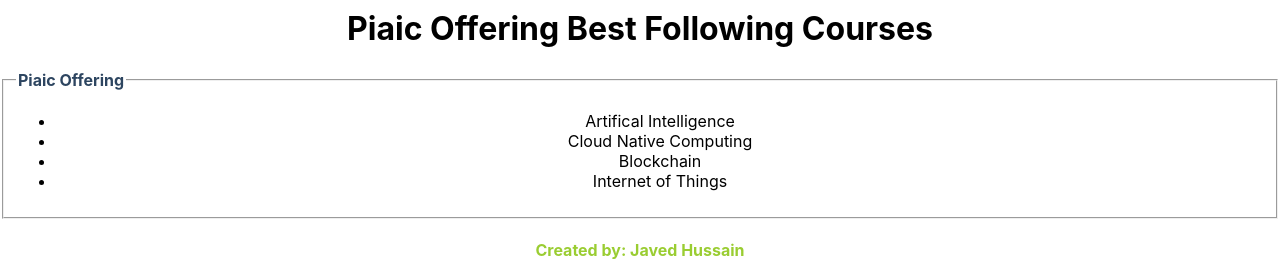
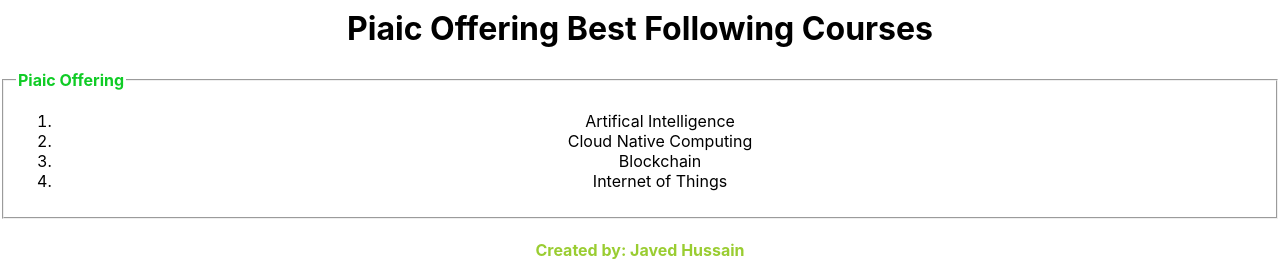
Before and after one commit to JHussains/Hexproject1, a React (Create React App) app: page / in a window 1280 px wide. Shown: the part 289-558 px from the top of the page. Built offline with nearby package versions, Linux system fonts and the light colour scheme.

Commit message:
Update App.js

```diff
--- a/src/App.js
+++ b/src/App.js
@@ -17,13 +17,13 @@
         </a>
     <h1>Piaic Offering Best Following Courses</h1>
           <center>
-          <fieldset><legend><b><font color="#2d4560">Piaic Offering</font></b></legend>
-            <ul>
+          <fieldset><legend><b><font color="#10cc26">Piaic Offering</font></b></legend>
+            <ol>
             <li>Artifical Intelligence</li>
             <li>Cloud Native Computing</li>
             <li>Blockchain</li>
             <li>Internet of Things</li>
-           </ul>
+           </ol>
           </fieldset>
           <h4><font color="yellowgreen">Created by: Javed Hussain</font></h4>
           </center>
```
